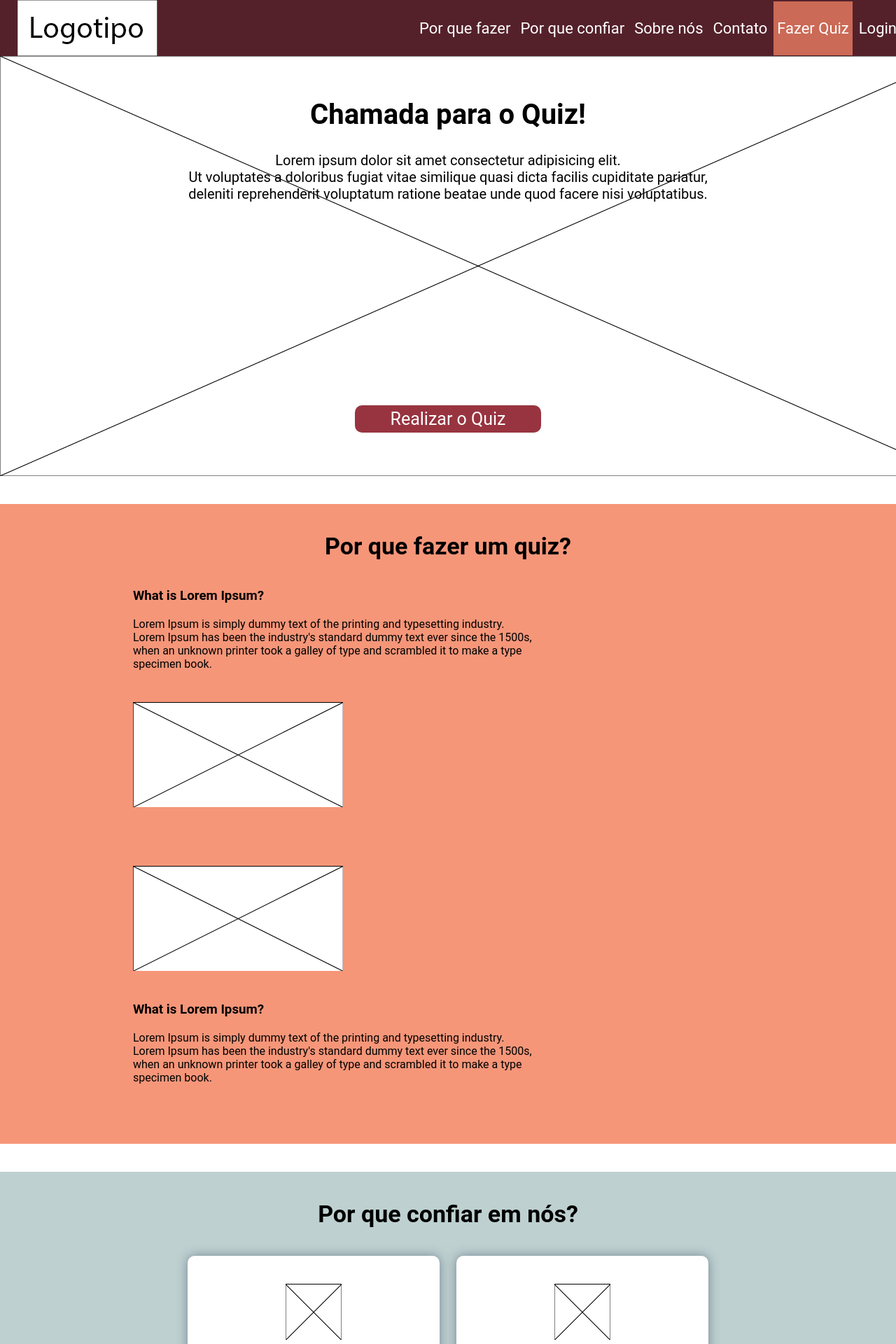
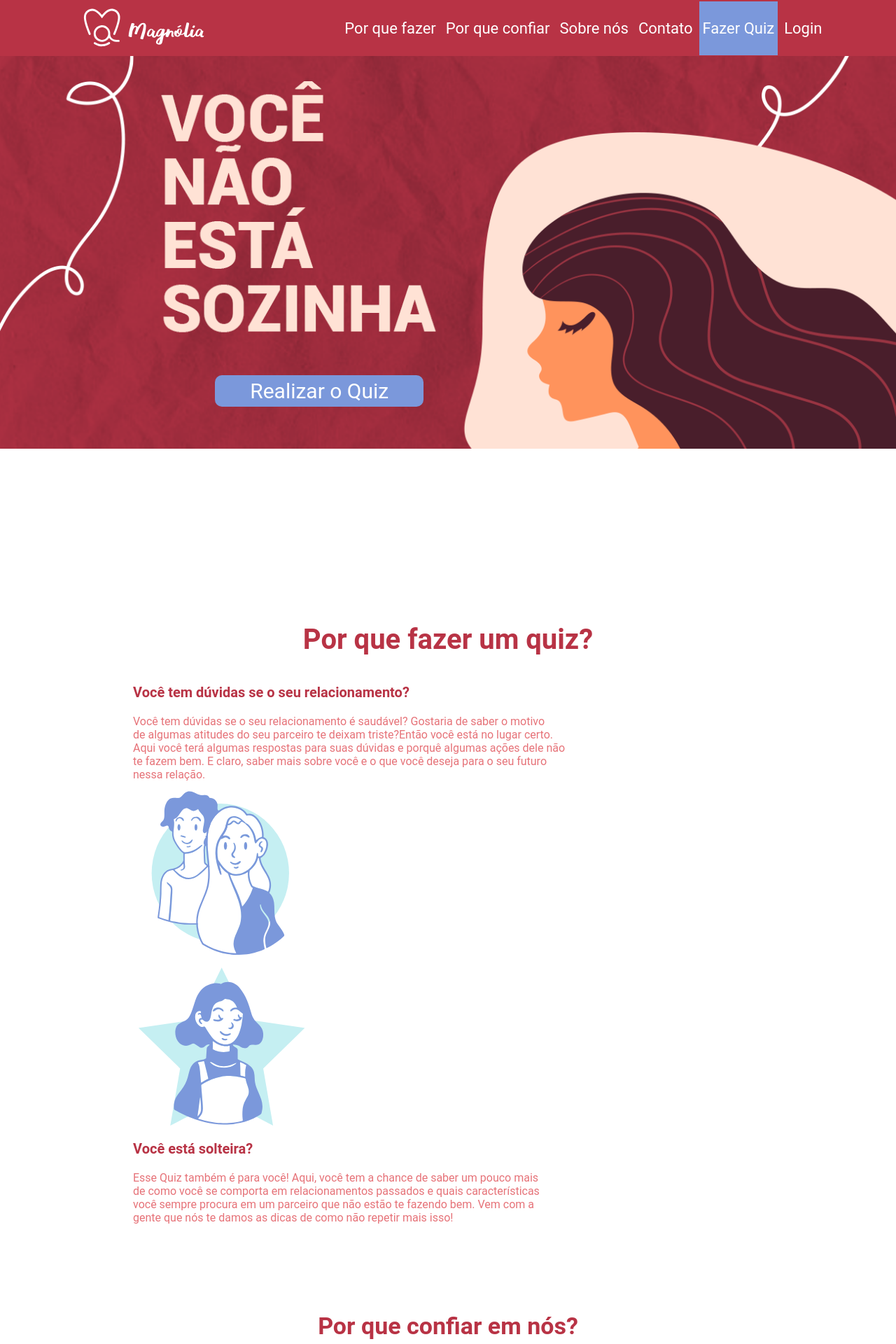
Before and after one commit to squad3recode/projeto-squad03-sp-recodepro2020, a PHP site: page / in a window 1280 px wide. Shown: the top 1920 px of the page at 70% size. Run offline with PHP 8.4, Linux system fonts and the light colour scheme.

Commit message:
Atualização do front-end: add imagens, textos, correção de bugs do layout. Troca das extensões HTML por PHP.

```diff
--- a/css/estilo.css
+++ b/css/estilo.css
@@ -3,90 +3,111 @@
     padding: 0px;
     font-family: Roboto, Arial, Helvetica, sans-serif;
 }
-main{
-    margin-top: 80px;
-}
+
 /* Menu */
-.menu nav{
-    background-color:#54212A;
-    width: 1366px;
+.menu{
+    width: 100%;
+    background-color:#b83345;
+
     position: fixed;
     top: 0px;
+}
+
+.menu nav{
+    text-align: center;
+    width: 90%;
+    margin: 0% auto;
 }
 .menu a{
     vertical-align: middle;
     text-decoration: none;
-    color: white;
+    color: #ffffff;
     padding: 26px 5px;
     font-size: 22px;
 }
 
 .menu_btn:hover{
-    background-color: #983440;
+    background-color: #e67278;
 }
 .menu img{
     vertical-align: middle;
+    margin-right: 15%;
 }
-.logotipo{
-    margin-left: 20px;
-    margin-right: 360px;
-}
+
 .menu_fazerquiz{
-    background-color: #CB6A56;
+    background-color: #7b98db;
 }
 .menu_fazerquiz:hover{
-    background-color: #F69679;
+    background-color: #c5eff2;
 
 }
 /* Fim Menu */
 
+main{
+    margin-top: 50px;
+    width: 100%;
+}
+
 /* Seção do Banner Principal */
 .banner{
-    margin-top: 80px;
-    background-image: url('../img/bannerprincipal-01.png');
-    height: 480px;
-    text-align: center;
-    padding: 60px;
+    background-image: url('../img/banner.png');
+    background-repeat: no-repeat;
+    background-size: 100%;
+    /* text-align: center; */
+    height: 100vh;
 }
-.banner h1{
+/* .banner h1{
     margin-bottom: 30px;
     font-size: 40px;
 }
 .banner p{
     margin: 30px;
     font-size: 20px;
-}
+} */
 .banner button{
-    margin-top: 260px;
+    margin-top: 38%;
+    margin-left: 24%;
     padding:5px 50px;
-    font-size: 25px;
+    font-size: 30px;
     border-radius: 10px;
     border-style: none;
-    background-color: #983440;
-    color: white;
+    background-color: #7b98db;
+    color: #ffffff;
 }
 .banner button:hover{
-    background-color: #54212A;
+    color: #7b98db;
+    background-color: #c5eff2;
 }
 /* Fim da seção do Banner Principal */
 
 /* Seção do Porque fazer o quiz? */
 .pq_fazer_o_quiz{
-    margin-top: 40px;
     padding: 40px 100px;
-    background-color: #F69679;
+    text-align: center;
+    color: #b83345;
 }
 .pq_fazer_o_quiz h2{
-    font-size: 34px;
+    margin-bottom: 40px;
+    font-size: 40px;
     text-align: center;
 }
 .pq_fazer_o_quiz h3{
     margin-bottom: 20px;
+    font-size: 20px;
+    margin-bottom: 20px;
+}
+.pq_fazer_o_quiz p{
+    color: #e67278;
+    font-size: 16px;
 }
 .pq_fazer_o_quiz div{
     display: inline-block;
+    text-align: left;
     vertical-align: middle;
-    margin: 20px 45px;
+    margin: 0px 45px;
+}
+.pq_fazer_o_quiz img{
+    width: 250px;
 }
 /* Fim da seção do Porque fazer o quiz? */
 
@@ -94,24 +115,27 @@ main{
 .confiar_em_nos{
     margin-top: 40px;
     padding: 40px 100px;
-    background-color: #BED0D0;
     text-align: center;
+    color: #e67278;
 }
 .confiar_em_nos h2{
     font-size: 34px;
+    color: #b83345;
 }
 .confiar_em_nos div{
     display: inline-block;
     vertical-align: middle;
-    width: 320px;
-    padding: 40px 20px;
+    width: 25%;
+    height: 440px;
+    padding: 30px 30px;
     margin: 40px 10px;
     border-radius: 10px;
-    box-shadow: 0px 0px 15px #32445e85;
-    background-color: white;
+    box-shadow: 0px 0px 15px #c5effe;
+    background-color: #ffffff;
 }
 .confiar_em_nos h3{
     margin: 20px;
+    color: #b83345;
 }
 
 /* Fim da seção do Por que confiar em nos? */
--- a/index.html
+++ /dev/null
@@ -1,114 +0,0 @@
-<!DOCTYPE html>
-<html lang="pt-br">
-<head>
-    <meta charset="UTF-8">
-    <meta name="viewport" content="width=device-width, initial-scale=1.0">
-    <!-- com bootstrap -->
-    <link rel="stylesheet" href="./css/estilo.css">
-    <title>Nome do projeto - Home</title>
-</head>
-<body>
-    <menu class="menu">
-        <nav>
-            <!-- aplicar funcionalidade para navegar nas seções -->
-            <a class="logotipo" href="./index.html"><img src="./img/logotipo.png" alt="Logotipo"></a>
-            <a class="menu_btn" href="#">Por que fazer</a>
-            <a class="menu_btn" href="#">Por que confiar</a>
-            <a class="menu_btn" href=#>Sobre nós</a>
-            <a class="menu_btn" href="#">Contato</a>
-            <a class="menu_fazerquiz" href="#">Fazer Quiz</a>
-            <a class="menu_btn" href="login.html">Login</a>
-        </nav>
-    </menu>
-    <main>
-        <section class="banner">
-            <h1>Chamada para o Quiz!</h1>
-            <p>
-                Lorem ipsum dolor sit amet consectetur adipisicing elit.<br/>
-                Ut voluptates a doloribus fugiat vitae similique quasi dicta facilis cupiditate pariatur,<br/>
-                deleniti reprehenderit voluptatum ratione beatae unde quod facere nisi voluptatibus.
-            </p>
-            <button>Realizar o Quiz</button>
-        </section>
-
-        <section class="pq_fazer_o_quiz">
-            <h2>Por que fazer um quiz?</h2>
-            <div class="primeiro_pq">
-                <div>
-                    <h3>What is Lorem Ipsum?</h3>
-                    <p>
-                        Lorem Ipsum is simply dummy text of the printing and typesetting industry.<br/>
-                        Lorem Ipsum has been the industry's standard dummy text ever since the 1500s,<br/>
-                        when an unknown printer took a galley of type and scrambled it to make a type<br/>
-                        specimen book.
-                    </p>
-                </div>
-                <div>
-                    <img src="./img/pqfazeroteste.png" alt="Icone 1">
-                </div>
-            </div>
-            <div>
-                <div>
-                    <img src="./img/pqfazeroteste.png" alt="Icone 2">
-                </div>
-                <div>
-                    <h3>What is Lorem Ipsum?</h3>
-                    <p>
-                        Lorem Ipsum is simply dummy text of the printing and typesetting industry.<br/>
-                        Lorem Ipsum has been the industry's standard dummy text ever since the 1500s,<br/>
-                        when an unknown printer took a galley of type and scrambled it to make a type<br/>
-                        specimen book.
-                    </p>
-                </div>
-            </div>
-        </section>
-
-        <section class='confiar_em_nos'>
-            <h2>Por que confiar em nós?</h2>
-            <div>
-                <img src="./img/pqconfiar.png" alt="Icone 3">
-                <h3>What is Lorem Ipsum?</h3>
-                <p>
-                    Lorem Ipsum is simply dummy text of the printing and typesetting industry.<br/>
-                    Lorem Ipsum has been the industry's standard dummy text ever since the 1500s,<br/>
-                    when an unknown printer took a galley of type and scrambled it to make a type<br/>
-                    specimen book.
-                </p>
-            </div>
-            <div>
-                <img src="./img/pqconfiar.png" alt="Icone 4">
-                <h3>What is Lorem Ipsum?</h3>
-                <p>
-                    Lorem Ipsum is simply dummy text of the printing and typesetting industry.<br/>
-                    Lorem Ipsum has been the industry's standard dummy text ever since the 1500s,<br/>
-                    when an unknown printer took a galley of type and scrambled it to make a type<br/>
-                    specimen book.
-                </p>
-            </div>
-            <div>
-                <img src="./img/pqconfiar.png" alt="Icone 5">
-                <h3>What is Lorem Ipsum?</h3>
-                <p>
-                    Lorem Ipsum is simply dummy text of the printing and typesetting industry.<br/>
-                    Lorem Ipsum has been the industry's standard dummy text ever since the 1500s,<br/>
-                    when an unknown printer took a galley of type and scrambled it to make a type<br/>
-                    specimen book.
-                </p>
-            </div>
-        </section>
-    </main>
-    <footer>
-        <nav>
-            <a href="#">Testemunhos</a>
-            <a href="#">Contato</a>
-            <a href="#">Como ajudar?</a>
-            <a href="#">Termos de Uso</a>
-            <a href="#">Política de Privacidade</a>
-        </nav>
-        <p>&copy;2020 - Squad 3 SP1 - Tarde</p>
-        <img src="./img/redesocial.png" alt="Rede Social 1">
-        <img src="./img/redesocial.png" alt="Rede Social 2">
-        <img src="./img/redesocial.png" alt="Rede Social 3">
-    </footer>
-</body>
-</html>
--- /dev/null
+++ b/index.php
@@ -0,0 +1,122 @@
+<!DOCTYPE html>
+<html lang="pt-br">
+<head>
+    <meta charset="UTF-8">
+    <meta name="viewport" content="width=device-width, initial-scale=1.0">
+    <link rel="stylesheet" href="./css/estilo.css">
+    <title>Magnólia - Home</title>
+</head>
+<body>
+    <menu class="menu">
+        <nav>
+            <a class="logotipo" href="./index.php"><img src="./img/logotipo.svg" alt="Logotipo"></a>
+            <a class="menu_btn" href="#">Por que fazer</a>
+            <a class="menu_btn" href="#">Por que confiar</a>
+            <a class="menu_btn" href=#>Sobre nós</a>
+            <a class="menu_btn" href="#">Contato</a>
+            <a class="menu_fazerquiz" href="#">Fazer Quiz</a>
+            <a class="menu_btn" href="login.php">Login</a>
+        </nav>
+    </menu>
+    <main>
+        <section class="banner">
+            <!-- <h1>Chamada para o Quiz!</h1>
+            <p>
+                Lorem ipsum dolor sit amet consectetur adipisicing elit.<br/>
+                Ut voluptates a doloribus fugiat vitae similique quasi dicta facilis cupiditate pariatur,<br/>
+                deleniti reprehenderit voluptatum ratione beatae unde quod facere nisi voluptatibus.
+            </p> -->
+            <button>Realizar o Quiz</button>
+        </section>
+
+        <section class="pq_fazer_o_quiz">
+            <h2>Por que fazer um quiz?</h2>
+            <div class="primeiro_pq">
+                <div>
+                    <h3>Você tem dúvidas se o seu relacionamento?</h3>
+                    <p>
+                        Você tem dúvidas se o seu relacionamento é saudável? Gostaria de saber o motivo<br/>
+                        de algumas atitudes do seu parceiro te deixam triste?Então você está no lugar certo.<br/>
+                        Aqui você terá algumas respostas para suas dúvidas e porquê algumas ações dele não<br/>
+                        te fazem bem. E claro, saber mais sobre você e o que você deseja para o seu futuro<br/>
+                        nessa relação.
+                    </p>
+                </div>
+                <div>
+                    <img src="./img/pqfazeroteste01.svg" alt="Icone 1">
+                </div>
+            </div>
+            <div>
+                <div>
+                    <img src="./img/pqfazeroteste02.svg" alt="Icone 2">
+                </div>
+                <div>
+                    <h3>Você está solteira?</h3>
+                    <p>
+                        Esse Quiz também é para você! Aqui, você tem a chance de saber um pouco mais<br/>
+                        de como você se comporta em relacionamentos passados e quais características<br/>
+                        você sempre procura em um parceiro que não estão te fazendo bem. Vem com a <br/>
+                        gente que nós te damos as dicas de como não repetir mais isso!
+                    </p>
+                </div>
+            </div>
+        </section>
+
+        <section class='confiar_em_nos'>
+            <h2>Por que confiar em nós?</h2>
+            <div>
+                <img src="./img/pqconfiar03.svg" alt="Icone 3">
+                <h3>Quem somos</h3>
+                <p>
+                    Nós somos uma equipe multiprofissional da área da tecnologia da
+                    informação que identificou uma questão muito sensível no combate à
+                    violência contra a mulher:o local de maior perigo é sua casa e o seu
+                    maior agressor é seu parceiro amoroso.E como poderíamos solucionar
+                    isso? Será que somente denunciando bastaria? E a resposta em nossa
+                    extensa pesquisa social foi: não, não basta.
+                </p>
+            </div>
+            <div>
+                <img src="./img/pqconfiar01.svg" alt="Icone 4">
+                <h3>Como Podemos Ajudar</h3>
+                <p>
+                    Para dar nossa contribuição nessa causa e ajudar mulheres que vivem
+                    um relacionamento abusivo, muitas vezes sem saber, elaboramos esse
+                    Quiz leve, divertido, e antenado com a mulher dos dias de hoje, para
+                    que a mesma tenha a oportunidade de avaliar seu parceiro,seus
+                    ex-parceiros e como identificar quais comportamentos desse
+                    relacionamento não são toleráveis. Para quem está solteira,
+                    o Quiz também auxilia na identificação do comportamento repetitivo
+                    com parceiros abusivos, para que a mulher tendo esse conhecimento,
+                    não o repita.
+                </p>
+            </div>
+            <div>
+                <img src="./img/pqconfiar02.svg" alt="Icone 5">
+                <h3>Nosso Acolhimento</h3>
+                <p>
+                    Nosso Quizz oferece uma avaliação final para a mulher e uma nota de 1
+                    a 5, sendo que as notas 4 e 5 sinalizam perigo. Oferecemos,
+                    juntamente com a nossa Ong parceira “ SOS Mulher” acolhimento
+                    já nessa primeira instância, onde a mulher percebe que corre perigo,
+                    seja de violência física ou psicológica. Estamos à disposição para
+                    ouvir, acolher e auxiliar nessa batalha pela vida de nossas mulheres.
+                </p>
+            </div>
+        </section>
+    </main>
+    <footer>
+        <nav>
+            <a href="#">Testemunhos</a>
+            <a href="#">Contato</a>
+            <a href="#">Como ajudar?</a>
+            <a href="#">Termos de Uso</a>
+            <a href="#">Política de Privacidade</a>
+        </nav>
+        <p>&copy;2020 - Squad 3 SP1 - Tarde</p>
+        <img src="./img/redesocial01.svg" alt="Rede Social 1">
+        <img src="./img/redesocial02.svg" alt="Rede Social 2">
+        <img src="./img/redesocial03.svg" alt="Rede Social 3">
+    </footer>
+</body>
+</html>
```
Also changed, not shown: other parts of css/estilo.css (+19 -14 lines), cadastramento.php (renamed from cadastramento.html, +9 -10 lines), login.php (renamed from login.html, +10 -10 lines), perfil.php (renamed from perfil.html, +8 -9 lines), img/Banner.png (added), img/icone3-01.svg (added), img/logotipo.svg (added), img/pqconfiar01.svg (added), img/pqconfiar02.svg (added), img/pqconfiar03.svg (added), img/pqfazeroteste01.svg (added), img/pqfazeroteste02.svg (added), img/redesocial01.svg (added), img/redesocial02.svg (added), 1 more files.
